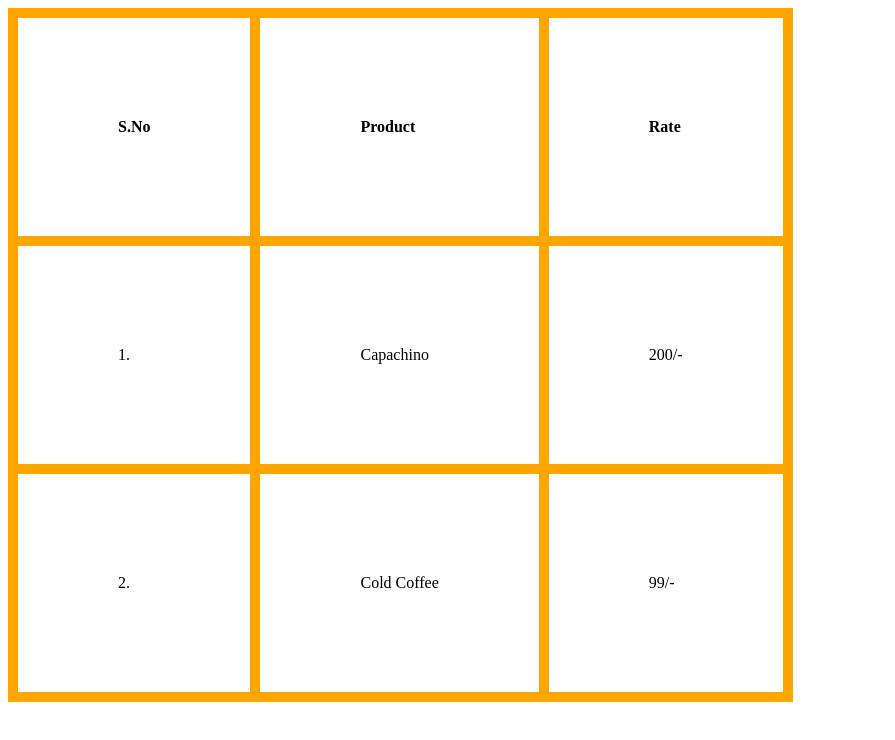
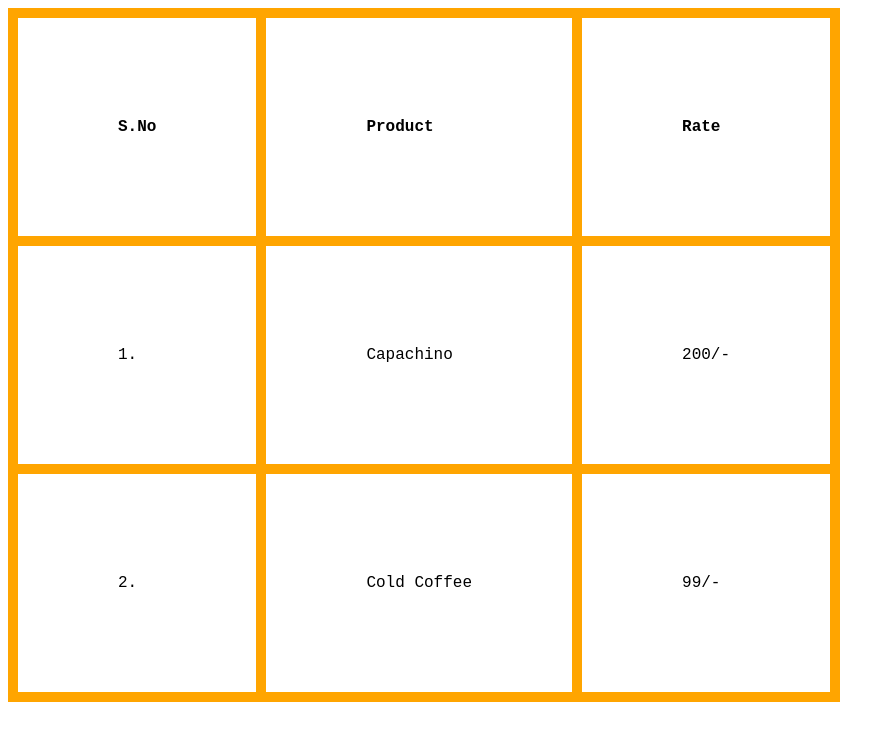
Before and after one commit to anassaifisir/NBD-CAFE, a plain HTML site: page index.html in a window 1280 px wide. Shown: the whole page, without its empty margins (0-895 px from the left). Drawn offline with Linux system fonts and the light colour scheme.

Commit message:
Update index.html

```diff
--- a/index.html
+++ b/index.html
@@ -11,6 +11,7 @@
   }
 </style>
 <div style="overflow-x:auto;">
+	<font face="Courier New" size="24">
 <table>
   <tr>
 	  <th>S.No</th>
```
